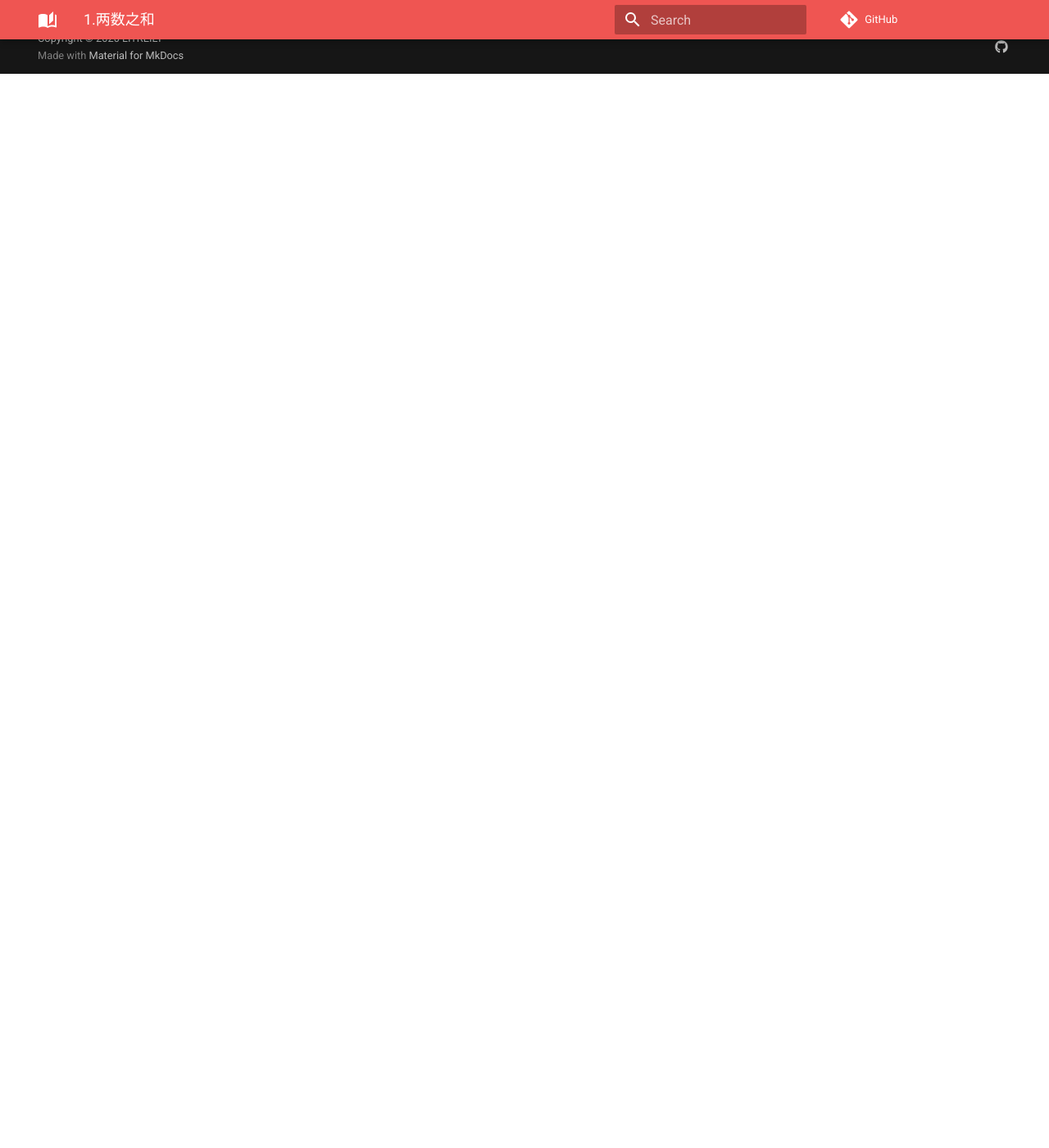
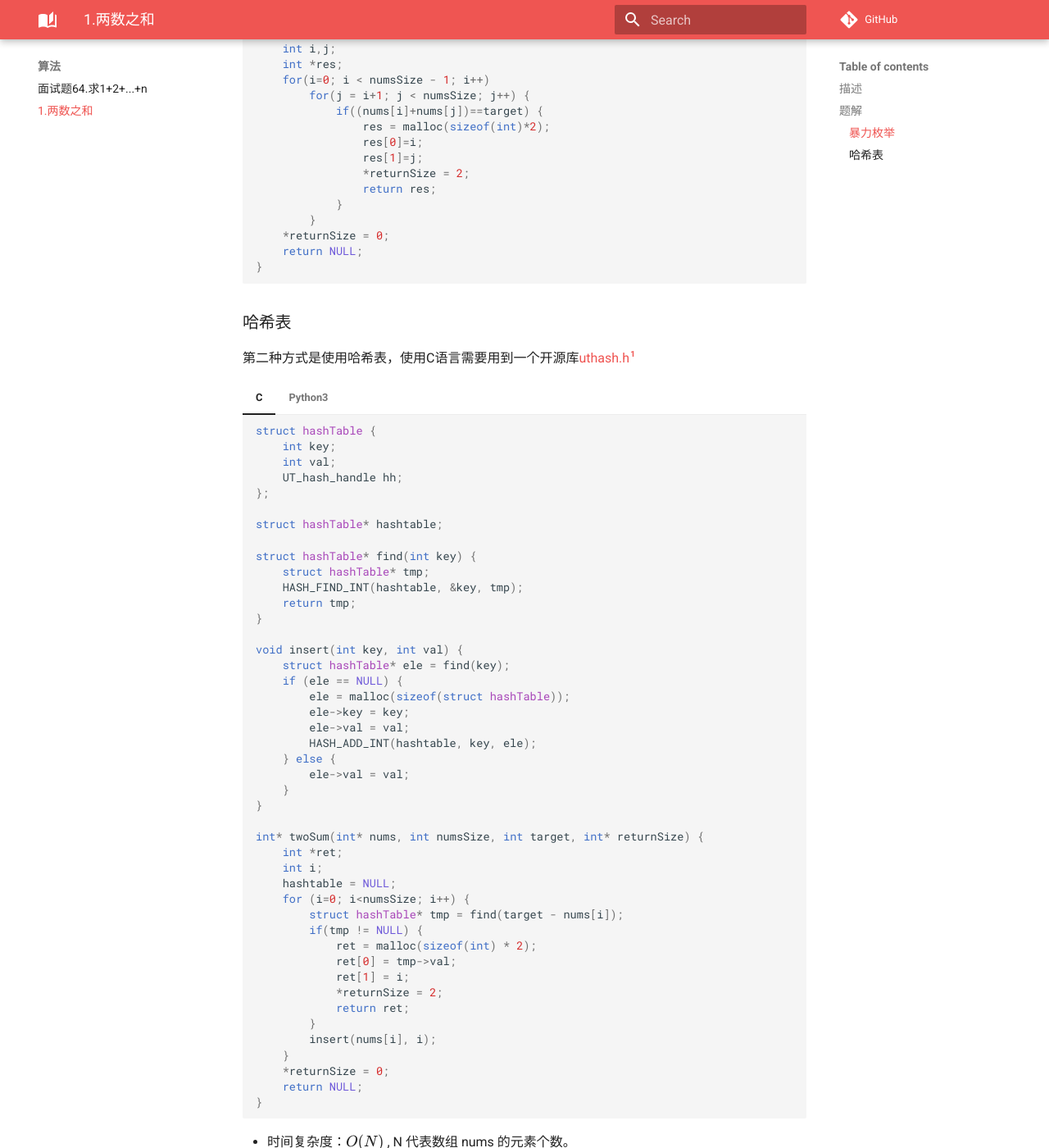
Before and after one commit to Litreily/leetcode, an MkDocs documentation site: the page built from docs/algorithm/1.two-sum.md, in a window 1280 px wide and 1400 px high, scrolled down 1310 px. Shown: the whole window at 82% size. Built offline with MkDocs 1.6.1 and Material for MkDocs 9.7.7, drawn with Linux system fonts in a browser that asks for light colours; comment, search, counter and statistics services are not loaded; some of the changed text lies outside the part shown.

Commit message:
docs: update 1.two-sum.md
Signed-off-by: litreily <707922098@qq.com>

````diff
--- a/docs/algorithm/1.two-sum.md
+++ b/docs/algorithm/1.two-sum.md
@@ -20,3 +20,153 @@
 ```
 
 ## 题解
+
+
+### 暴力枚举
+
+根据题意，最简单粗暴的思路就是双for循环遍历，在前后两数之后等于`target`时break。
+
+=== "C"
+    ```c
+    /**
+    * Note: The returned array must be malloced, assume caller calls free().
+    */
+    int* twoSum(int* nums, int numsSize, int target) {
+        int i,j;
+        int *res;
+        res = malloc(sizeof(int)*2);
+        for(i=0; i < numsSize - 1; i++)
+            for(j = i+1; j < numsSize; j++) {
+                if((nums[i]+nums[j])==target) {
+                    res[0]=i;
+                    res[1]=j;
+                    break;
+                }
+            }
+        return res;
+    }
+    ```
+
+=== "Python3"
+    ```python
+    class Solution:
+        def twoSum(self, nums: List[int], target: int) -> List[int]:
+            n = len(nums)
+            for i in range(n):
+                for j in range(i+1, n):
+                    if (nums[i] + nums[j]) == target:
+                        return [i,j]
+            return []
+    ```
+
+- 时间复杂度：$O(N^2)$
+- 空间复杂度：$O(1)$
+
+
+如果考虑`nums`不包含满足条件的情况，需要修改以上C代码
+
+```c
+int* twoSum(int* nums, int numsSize, int target, int *returnSize) {
+    int i,j;
+    int *res;
+    for(i=0; i < numsSize - 1; i++)
+        for(j = i+1; j < numsSize; j++) {
+            if((nums[i]+nums[j])==target) {
+                res = malloc(sizeof(int)*2);
+                res[0]=i;
+                res[1]=j;
+                *returnSize = 2;
+                return res;
+            }
+        }
+    *returnSize = 0;
+    return NULL;
+}
+```
+
+### 哈希表
+
+第二种方式是使用哈希表，使用C语言需要用到一个开源库[uthash.h](https://github.com/troydhanson/uthash)[^1]
+
+=== "C"
+    ```c
+    struct hashTable {
+        int key;
+        int val;
+        UT_hash_handle hh;
+    };
+
+    struct hashTable* hashtable;
+
+    struct hashTable* find(int key) {
+        struct hashTable* tmp;
+        HASH_FIND_INT(hashtable, &key, tmp);
+        return tmp;
+    }
+
+    void insert(int key, int val) {
+        struct hashTable* ele = find(key);
+        if (ele == NULL) {
+            ele = malloc(sizeof(struct hashTable));
+            ele->key = key;
+            ele->val = val;
+            HASH_ADD_INT(hashtable, key, ele);
+        } else {
+            ele->val = val;
+        }
+    }
+
+    int* twoSum(int* nums, int numsSize, int target, int* returnSize) {
+        int *ret;
+        int i;
+        hashtable = NULL;
+        for (i=0; i<numsSize; i++) {
+            struct hashTable* tmp = find(target - nums[i]);
+            if(tmp != NULL) {
+                ret = malloc(sizeof(int) * 2);
+                ret[0] = tmp->val;
+                ret[1] = i;
+                *returnSize = 2;
+                return ret;
+            }
+            insert(nums[i], i);
+        }
+        *returnSize = 0;
+        return NULL;
+    }
+    ```
+
+=== "Python3"
+    ```python
+    class Solution:
+        def twoSum(self, nums: List[int], target: int) -> List[int]:
+            dct = {}
+            n = len(nums)
+            for i in range(n):
+                tmp = target - nums[i]
+                if tmp in dct:
+                    return [dct[tmp], i]
+                dct[nums[i]] = i
+            return []
+    ```
+
+
+- 时间复杂度：$O(N)$ , N 代表数组 nums 的元素个数。
+- 空间复杂度：$O(N)$ , N 代表创建哈希表的元素个数。
+
+其中`Python3`脚本也可以稍微简化一下，使用`enumerate`函数可以对数组添加索引。
+
+```python
+class Solution:
+    def twoSum(self, nums: List[int], target: int) -> List[int]:
+        dct = {}
+        for i, num in enumerate(nums):
+            if target - num in dct:
+                return [dct[target - num], i]
+            dct[nums[i]] = i
+        return []
+```
+
+实际测试中，以C语言为例，暴力枚举法耗时`196ms`, 哈希表法耗时`8ms`，使用哈希表可以大大减少运算时间。
+
+[^1]: [uthash complete example](https://troydhanson.github.io/uthash/userguide.html#_a_complete_example)
````
